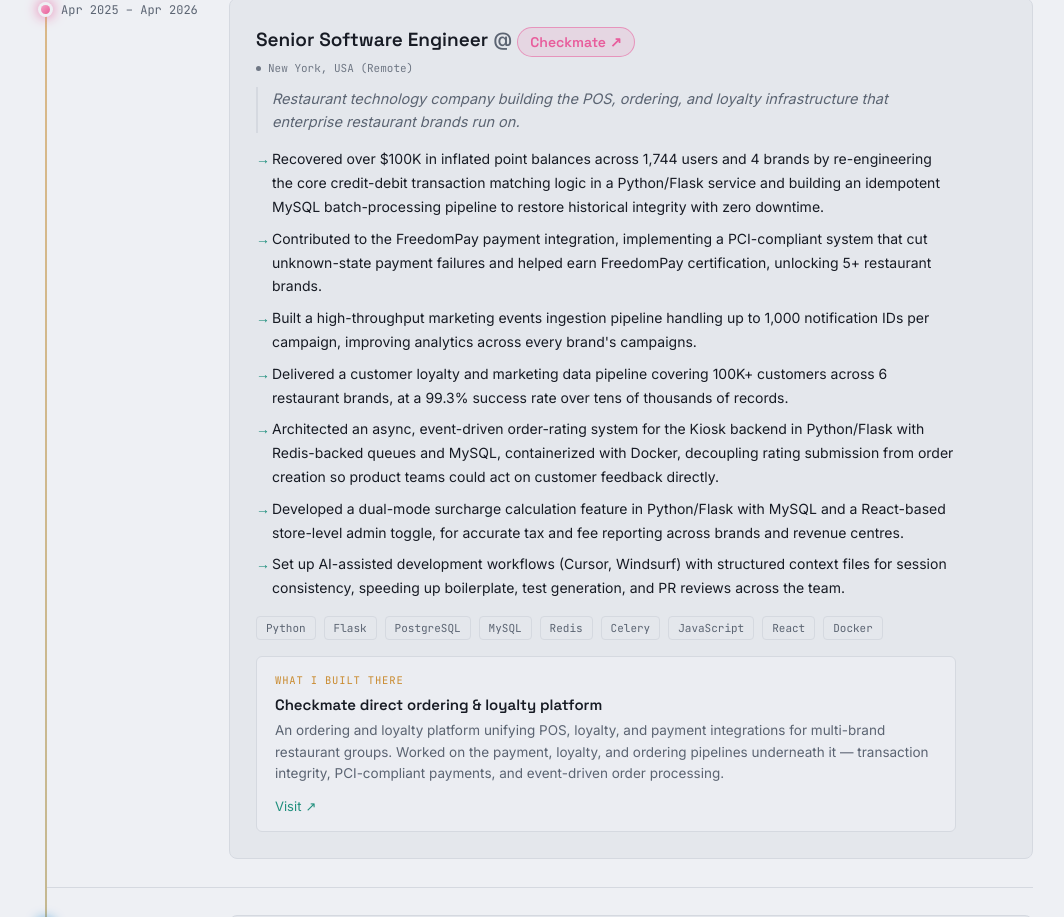
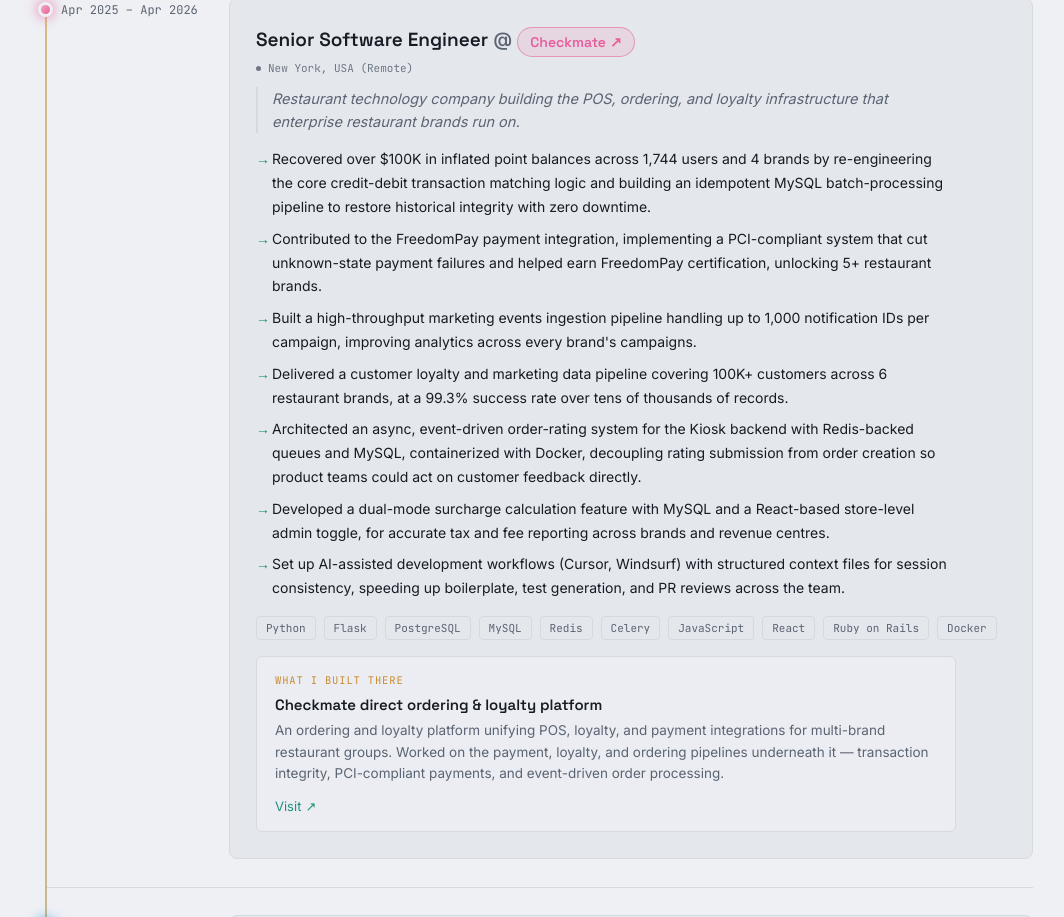
Before and after one commit to princemathur4/portfolio-website, a React (Vite) app: page / in a window 1280 px wide. Shown: the part 2268-3185 px from the top of the page, without its empty margins (103-1167 px from the left). Built offline with nearby package versions, Linux system fonts and the light colour scheme.

Commit message:
Changes in experience and cursor effects

```diff
--- a/src/data/experience.js
+++ b/src/data/experience.js
@@ -29,7 +29,7 @@
       "Restaurant technology company building the POS, ordering, and loyalty infrastructure that enterprise restaurant brands run on.",
     bullets: [
       {
-        text: "Recovered over $100K in inflated point balances across 1,744 users and 4 brands by re-engineering the core credit-debit transaction matching logic in a Python/Flask service and building an idempotent MySQL batch-processing pipeline to restore historical integrity with zero downtime.",
+        text: "Recovered over $100K in inflated point balances across 1,744 users and 4 brands by re-engineering the core credit-debit transaction matching logic and building an idempotent MySQL batch-processing pipeline to restore historical integrity with zero downtime.",
         skills: ["Python", "Flask", "MySQL", "Async Processing", "Performance Optimisation", "Cross-Functional Collaboration"],
       },
       {
@@ -45,11 +45,11 @@
         skills: ["PostgreSQL", "Async Processing", "MySQL", "Celery", "Redis"],
       },
       {
-        text: "Architected an async, event-driven order-rating system for the Kiosk backend in Python/Flask with Redis-backed queues and MySQL, containerized with Docker, decoupling rating submission from order creation so product teams could act on customer feedback directly.",
+        text: "Architected an async, event-driven order-rating system for the Kiosk backend with Redis-backed queues and MySQL, containerized with Docker, decoupling rating submission from order creation so product teams could act on customer feedback directly.",
         skills: ["Event-Driven Architecture", "Async Processing", "Redis", "Python", "MySQL", "Docker", "Performance Optimisation", "Cross-Functional Collaboration"],
       },
       {
-        text: "Developed a dual-mode surcharge calculation feature in Python/Flask with MySQL and a React-based store-level admin toggle, for accurate tax and fee reporting across brands and revenue centres.",
+        text: "Developed a dual-mode surcharge calculation feature with MySQL and a React-based store-level admin toggle, for accurate tax and fee reporting across brands and revenue centres.",
         skills: ["Python", "Flask", "MySQL", "JavaScript", "React", "Unit Testing", "Cross-Functional Collaboration"],
       },
       {
@@ -66,6 +66,7 @@
       "Celery",
       "JavaScript",
       "React",
+      "Ruby on Rails",
       "PCI Compliance",
       "Event-Driven Architecture",
       "Async Processing",
@@ -102,7 +103,7 @@
       },
       {
         text: "Led cross-functional collaboration with Woolf University, an external partner, from integration through platform launch, running weekly requirement and alignment calls and coordinating internally to resolve dependency blockers and align on shared API contracts.",
-        skills: ["Cross-Functional Collaboration", "REST API Design"],
+        skills: ["Cross-Functional Collaboration", "REST API Design", "Ruby on Rails"],
       },
       {
         text: "Architected a scalable data sync framework in Ruby on Rails and Sidekiq with idempotent job design, processing 40M+ jobs and enabling real-time sync for 55K+ users, which eliminated the manual overhead of CSV exports.",
@@ -110,19 +111,19 @@
       },
       {
         text: "Engineered high-throughput job processing at 500+ jobs/min using Sidekiq queue throttling, circuit breakers, and idempotent batch processing, handling 3M+ activities within 10 days.",
-        skills: ["Sidekiq", "Async Processing", "Distributed Systems", "Redis"],
+        skills: ["Sidekiq", "Async Processing", "Distributed Systems", "Redis", "Ruby on Rails"],
       },
       {
         text: "Designed the database schema and systems for automated grading, credit reconciliation, and curriculum redesign, directly contributing to the graduation of 300+ degree students.",
-        skills: ["MySQL", "REST API Design"],
+        skills: ["MySQL", "REST API Design", "Ruby on Rails"],
       },
       {
         text: "Eliminated instructor no-shows for 3+ years by building a multi-channel alerting system (Kaleyra voice calls and Slack) with layered escalation across 50+ daily classes, guaranteeing 100% class coverage every day.",
-        skills: [],
+        skills: ["Ruby on Rails"],
       },
       {
         text: "Drove SQL query performance optimisation across the system and built Metabase dashboards with automated alerts for real-time system and business monitoring.",
-        skills: ["Performance Optimisation", "MySQL"],
+        skills: ["Performance Optimisation", "MySQL", "Ruby on Rails"],
       },
       {
         text: "Served as rotating on-call system admin, monitoring Jenkins and AWS Elastic Beanstalk deployments, triaging queue flooding and slow-query spikes via Sentry and DB CPU metrics, and using AWS Auto Scaling Groups and load balancing for traffic reliability.",
@@ -134,11 +135,11 @@
       },
       {
         text: "Used Cursor as an AI pair-programmer across the codebase, from scaffolding new features and Sidekiq jobs to diagnosing and fixing production bugs, speeding up delivery while keeping RSpec coverage and PR review standards high.",
-        skills: ["Cursor", "REST API Design"],
+        skills: ["Cursor", "REST API Design", "Ruby on Rails"],
       },
       {
         text: "Mentored 5 engineers through PR reviews, low-level design critiques, and 1:1s, conducted intern hiring interviews, and kept RSpec test coverage at 100% across all backend features.",
-        skills: ["Technical Mentorship", "Unit Testing", "Code Reviews", "REST API Design"],
+        skills: ["Technical Mentorship", "Unit Testing", "Code Reviews", "REST API Design", "Ruby on Rails"],
       },
     ],
     stack: [
--- a/src/utils/cursorEffects.js
+++ b/src/utils/cursorEffects.js
@@ -40,7 +40,7 @@
   if (dist >= radius) return IDLE;
 
   const strength = 1 - dist / radius;
-  const pull = strength * 26;
+  const pull = strength * 32;
   const safeDist = dist || 0.001;
   return {
     offsetX: (dx / safeDist) * pull,
@@ -126,17 +126,17 @@
 // footprint, previously 150/150/190/170px and noticeably uneven between
 // modes). Doesn't apply to "tubes", which is a separate WebGL rendering
 // path with its own bloom settings, not part of this registry at all.
-const GLOW_RADIUS = 200;
+const EFFECT_RADIUS = 200;
 
-// Deliberately smaller and tighter than GLOW_RADIUS — a "soft 120px circle"
+// Deliberately smaller and tighter than EFFECT_RADIUS — a "soft 120px circle"
 // sonar-ping footprint, not the same wide glow the other modes share.
 const GRID_PULSE_RADIUS = 120;
 const GRID_PULSE_SCALE_BOOST = 0.5;
 
 export const CURSOR_EFFECTS = {
-  repel: { radius: GLOW_RADIUS, ease: 0.18, compute: repel },
-  attract: { radius: GLOW_RADIUS, ease: 0.18, compute: attract },
-  blackhole: { radius: GLOW_RADIUS, ease: 0.12, compute: blackhole },
-  constellation: { radius: GLOW_RADIUS, ease: 0.22, compute: constellation },
+  repel: { radius: EFFECT_RADIUS, ease: 0.18, compute: repel },
+  attract: { radius: EFFECT_RADIUS, ease: 0.18, compute: attract },
+  blackhole: { radius: EFFECT_RADIUS, ease: 0.12, compute: blackhole },
+  constellation: { radius: EFFECT_RADIUS, ease: 0.22, compute: constellation },
   gridpulse: { radius: GRID_PULSE_RADIUS, ease: 0.16, compute: gridPulse },
 };
```
